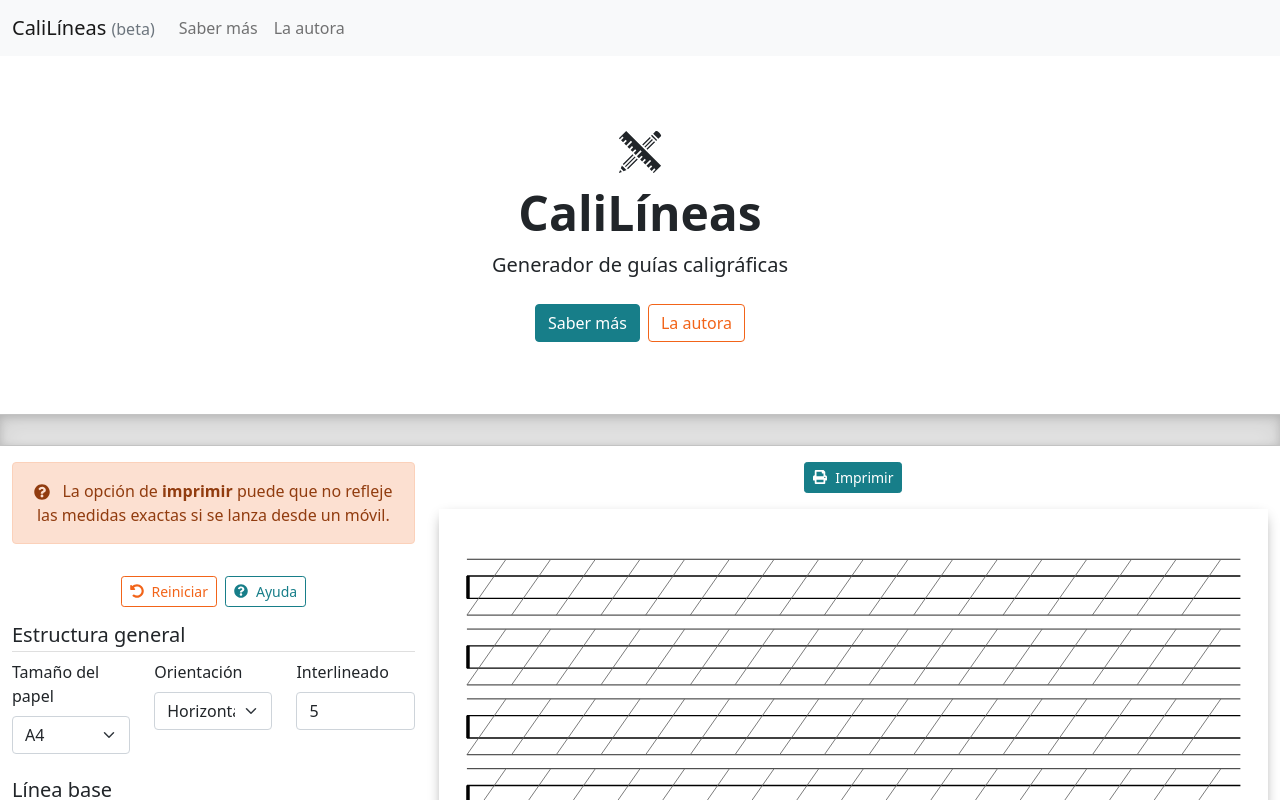
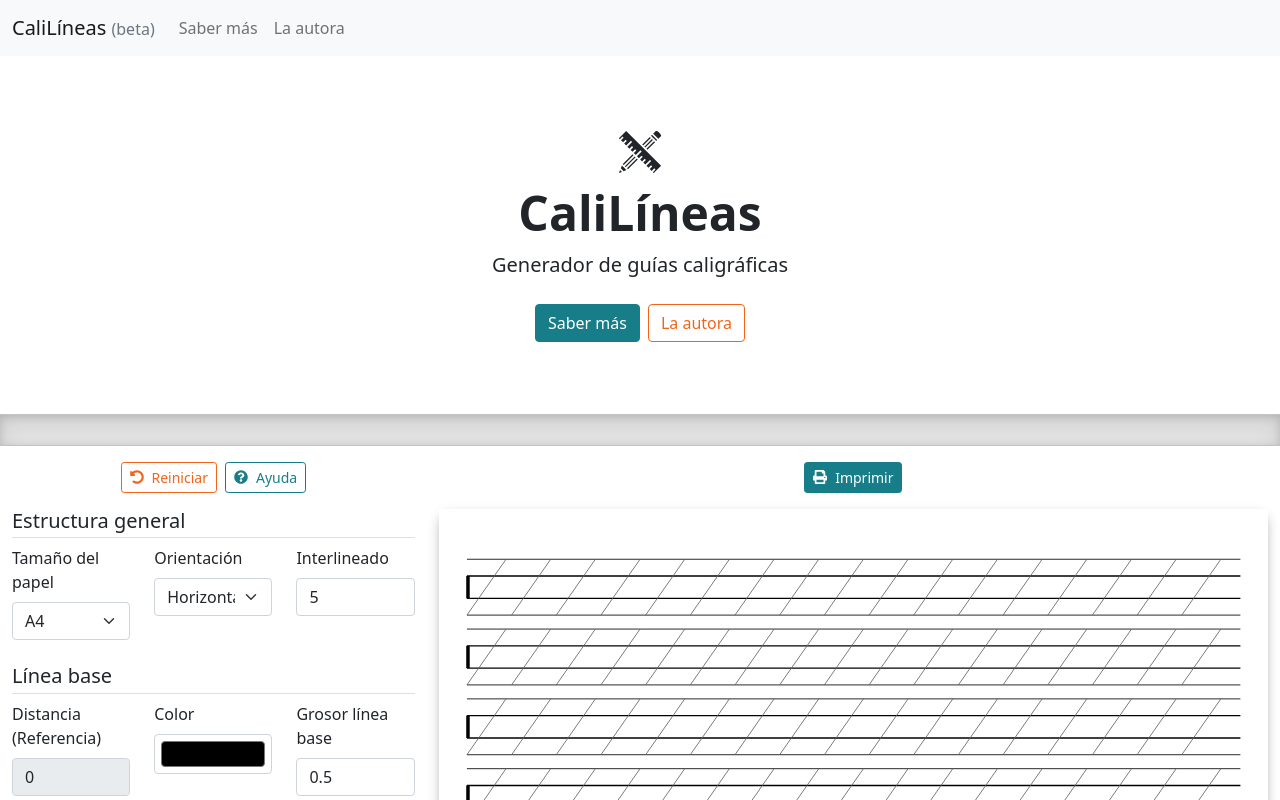
Before and after one commit to Myddna/qdelines, a React (Create React App) app: page / in a window 1280 px wide. Shown: the top 800 px of the page. Built offline with nearby package versions, Linux system fonts and the light colour scheme.

Commit message:
Removing alert, it is no longer necessary

```diff
--- a/src/App.js
+++ b/src/App.js
@@ -94,10 +94,6 @@ function App() {
       <Container fluid>
         <Row>
           <Col md="6" xl="4" className="form-container">
-            <Alert variant="secondary" className="mt-3 text-center">
-              <FaQuestionCircle /> La opción de <strong>imprimir</strong> puede
-              que no refleje las medidas exactas si se lanza desde un móvil.
-            </Alert>
             <ControlForm
               config={pageConfig}
               resetConfig={handleResetConfig}
```
